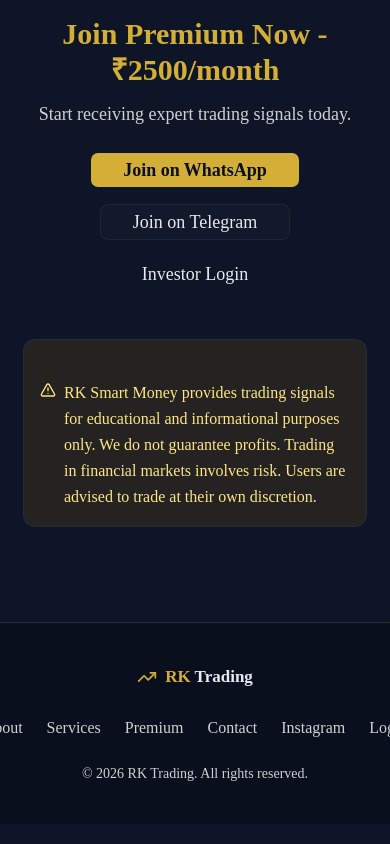
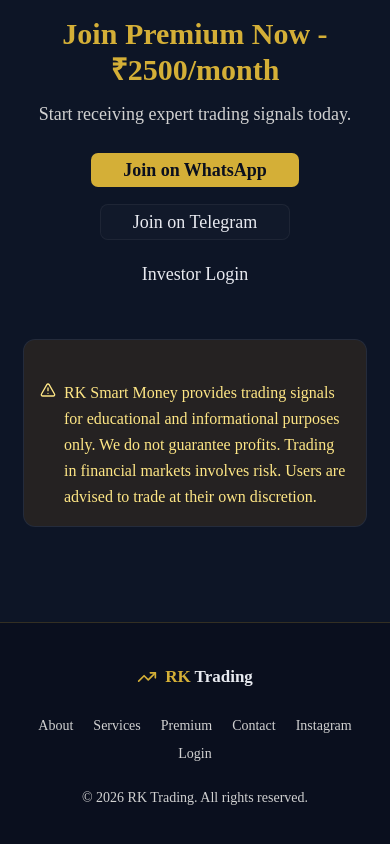
Before and after one commit to NovaSyntax753/Investment-Tracking-Reporting-Portal, a Next.js app: page /premium in a window 390 px wide. Shown: the part 3072-3916 px from the top of the page. Built offline with nearby package versions, Linux system fonts and the light colour scheme; no server answers.

Commit message:
fix: resolve mobile footer overflow and alignment

```diff
--- a/app/globals.css
+++ b/app/globals.css
@@ -118,6 +118,10 @@
   * {
     @apply border-border outline-ring/50;
   }
+  html,
+  body {
+    overflow-x: hidden;
+  }
   body {
     @apply bg-background text-foreground;
     font-size: 17px;
--- a/components/Footer.tsx
+++ b/components/Footer.tsx
@@ -13,8 +13,8 @@ export default function Footer() {
       transition={{ duration: 0.5, ease: 'easeOut' }}
       className="border-t border-gold/20 bg-navy-deep py-10"
     >
-      <div className="mx-auto max-w-7xl px-6">
-        <div className="flex flex-col items-center justify-between gap-6 md:flex-row">
+      <div className="mx-auto max-w-7xl px-4 sm:px-6">
+        <div className="flex flex-col items-center justify-between gap-6 text-center md:flex-row md:text-left">
           <Link href="/" className="flex items-center gap-2">
             <TrendingUp className="h-5 w-5 text-gold" />
             <span className="font-bold">
@@ -23,7 +23,7 @@ export default function Footer() {
             </span>
           </Link>
 
-          <nav className="flex items-center gap-6 text-base text-muted-foreground">
+          <nav className="flex flex-wrap items-center justify-center gap-x-5 gap-y-2 text-sm text-muted-foreground sm:text-base md:justify-start">
             <Link href="/about" className="hover:text-gold transition-colors">About</Link>
             <Link href="/services" className="hover:text-gold transition-colors">Services</Link>
             <Link href="/premium" className="hover:text-gold transition-colors">Premium</Link>
@@ -39,7 +39,7 @@ export default function Footer() {
             <Link href="/login" className="hover:text-gold transition-colors">Login</Link>
           </nav>
 
-          <p className="text-sm text-muted-foreground">
+          <p className="text-center text-sm text-muted-foreground md:text-right">
             © {new Date().getFullYear()} RK Trading. All rights reserved.
           </p>
         </div>
```
